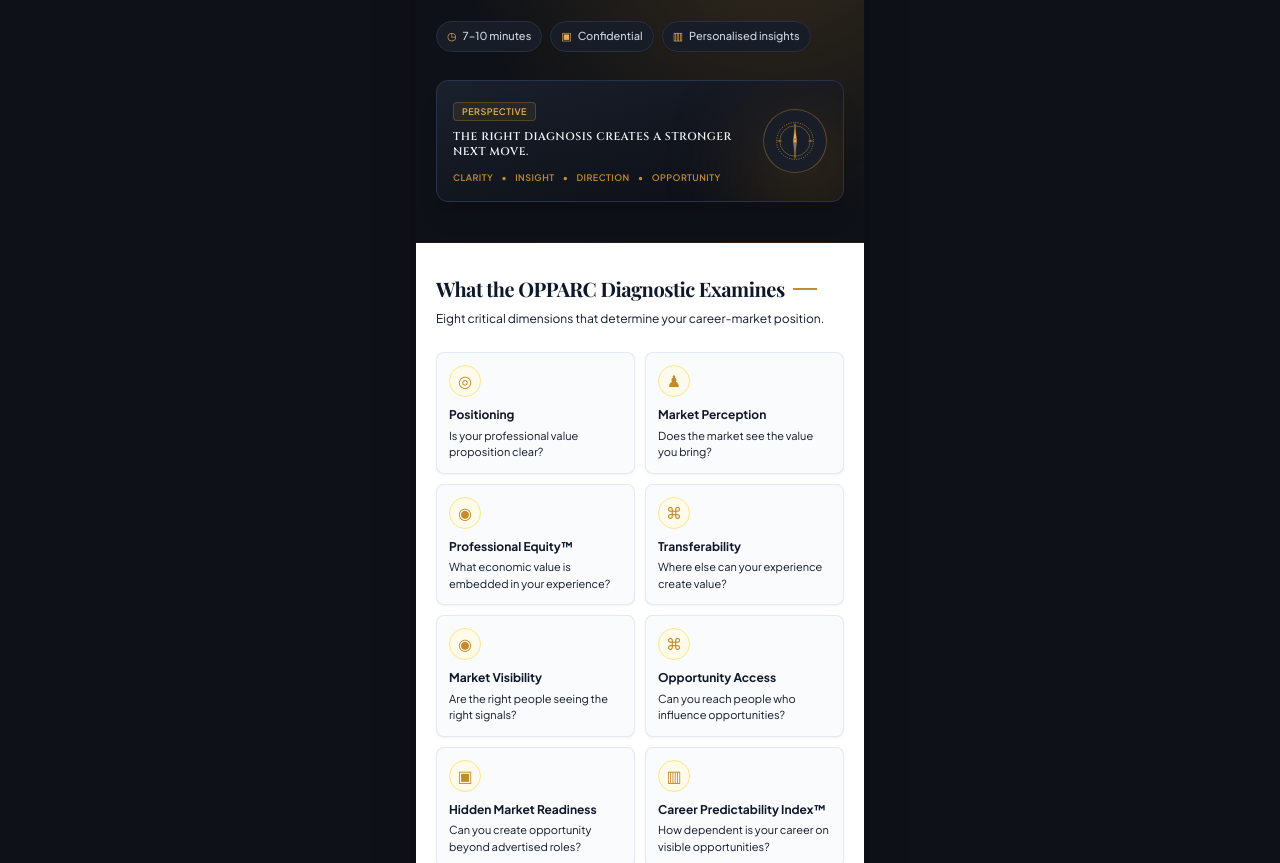
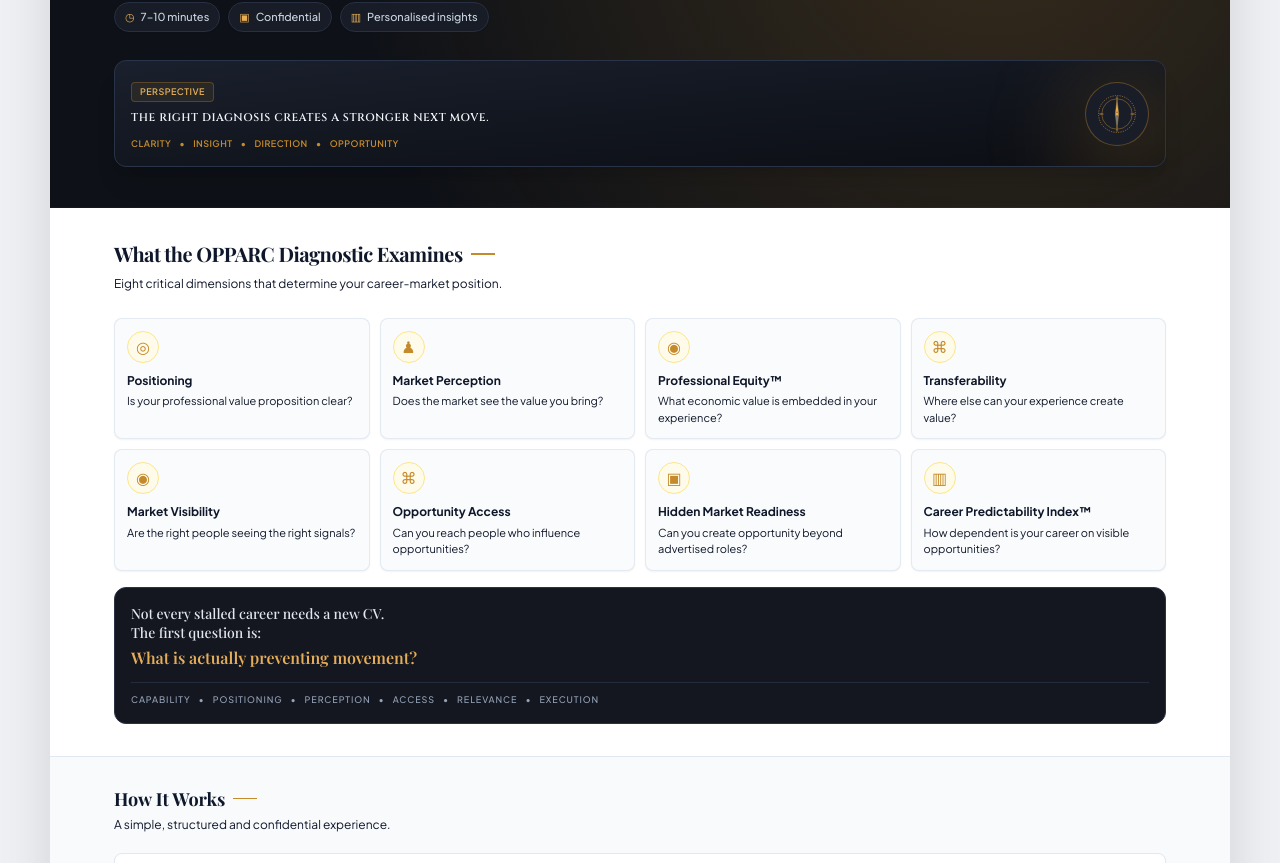
Before and after one commit to ujjwalsingh-06/Career-Architecture-by-Alkaa, a plain HTML site: page resources.html in a window 1280 px wide. Shown: the part 261-1124 px from the top of the page. Drawn offline with nearby package versions, Linux system fonts and the light colour scheme; a web font is replaced by a local one.

Commit message:
Add dedicated desktop responsive layout

```diff
--- a/resources.html
+++ b/resources.html
@@ -15,6 +15,16 @@ tailwind.config={theme:{extend:{colors:{brand:{gold:"#c58a2b",goldLight:"#e5ad57
 body{-webkit-font-smoothing:antialiased;-moz-osx-font-smoothing:grayscale;background:#0e1117;color:#1e293b;font-family:"Plus Jakarta Sans",sans-serif}.serif-heading{font-family:"Playfair Display",Georgia,serif}.font-cinzel{font-family:"Cinzel",serif;letter-spacing:.15em}.hero-glow{background:radial-gradient(circle at 80% 20%,rgba(197,138,43,.22) 0%,rgba(14,17,23,0) 65%)}.bottom-cta-bg{background:linear-gradient(180deg,#11141c 0%,#080a0e 100%)}html{scroll-behavior:smooth}
 </style>
 <link rel="stylesheet" href="css/opparc-menu.css">
+<style id="desktop-responsive">
+@media (min-width:1024px){
+body{justify-content:center;background:#eef0f3!important}
+body>div.w-full.max-w-md{max-width:1180px!important;box-shadow:0 0 50px rgba(0,0,0,.12)}
+body>div.w-full.max-w-md main{font-size:1.05rem}
+body>div.w-full.max-w-md .grid.grid-cols-2{grid-template-columns:repeat(4,minmax(0,1fr))}
+body>div.w-full.max-w-md .max-w-\[270px\]{max-width:360px}
+body>div.w-full.max-w-md section{padding-left:64px!important;padding-right:64px!important}
+}
+</style>
 </head>
 <body class="bg-[#0e1117] flex justify-center text-slate-800 antialiased selection:bg-amber-500/30 selection:text-amber-200">
 <div class="w-full max-w-md min-h-screen bg-[#0e1117] text-slate-800 shadow-2xl relative overflow-hidden flex flex-col">
```
